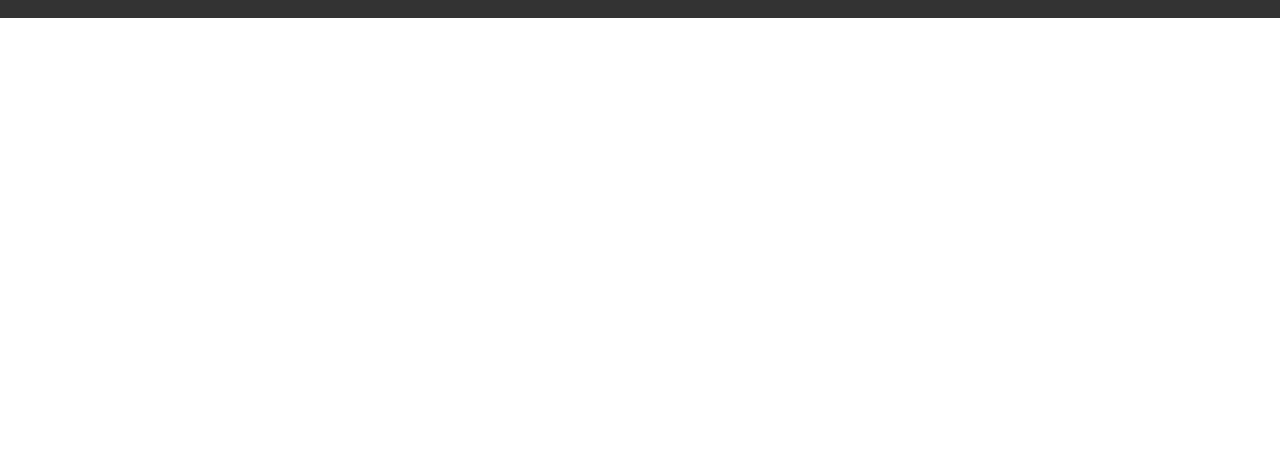
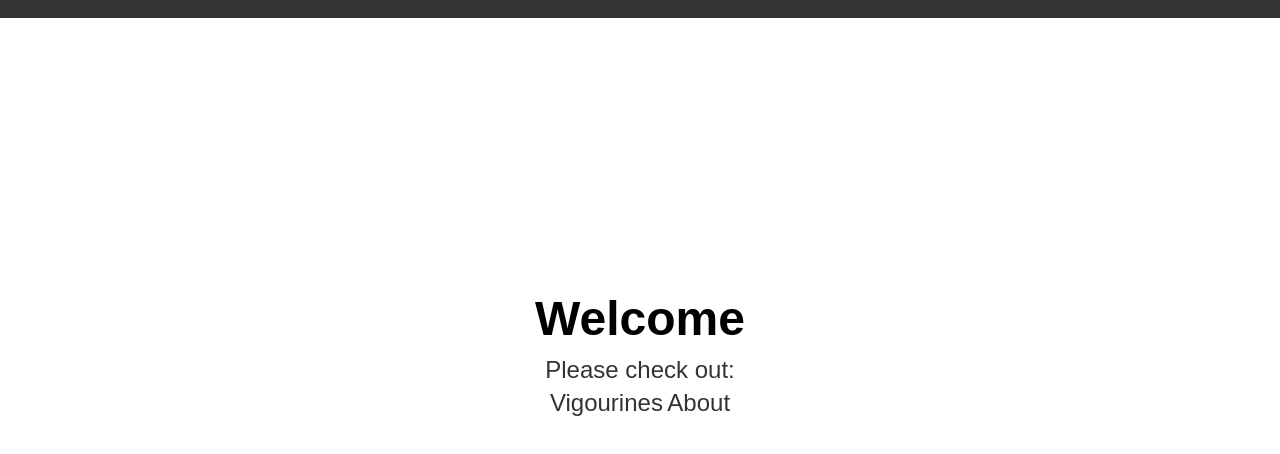
Before and after one commit to RayFrightener/cityds, a plain HTML site: page index.html in a window 1280 px wide. Shown: the part 86-540 px from the top of the page. Drawn offline with Linux system fonts and the light colour scheme.

Commit message:
welc msg w/ ani

```diff
--- a/index.html
+++ b/index.html
@@ -19,6 +19,14 @@
         </a>
             </div>
         </header>
+        <div class="landing-container">
+            <div class="welcome-message">
+                <h1>Welcome</h1>
+                <p>Please check out:</p>
+                <a href="/vigourines">Vigourines</a>
+                <a href="/about">About</a>
+            </div>
+        </div>
     <footer> </footer>
 </body>
 </html>
--- a/styles.css
+++ b/styles.css
@@ -35,3 +35,50 @@ a {
     width: 20px;
     margin-right: 10px;
 }
+
+.landing-container {
+    display: flex;
+    flex-direction: column;
+    align-items: center;
+    justify-content: center;
+    height: 80vh; /* Adjust the height as needed */
+}
+
+.welcome-message {
+    text-align: center;
+}
+
+.welcome-message h1 {
+    font-size: 3em; /* Adjust the font size as needed */
+    margin-bottom: 10px;
+    animation: fadeInDown 2s ease-in-out; /* Adjust the animation duration and easing as needed */
+}
+
+.welcome-message p, .welcome-message a {
+    font-size: 1.5em; /* Adjust the font size as needed */
+    margin: 5px 0;
+    animation: fadeInUp 2s ease-in-out; /* Adjust the animation duration and easing as needed */
+    color: #333;
+}
+
+@keyframes fadeInDown {
+    from {
+        opacity: 0;
+        transform: translateY(-20px);
+    }
+    to {
+        opacity: 1;
+        transform: translateY(0);
+    }
+}
+
+@keyframes fadeInUp {
+    from {
+        opacity: 0;
+        transform: translateY(20px);
+    }
+    to {
+        opacity: 1;
+        transform: translateY(0);
+    }
+}
```
